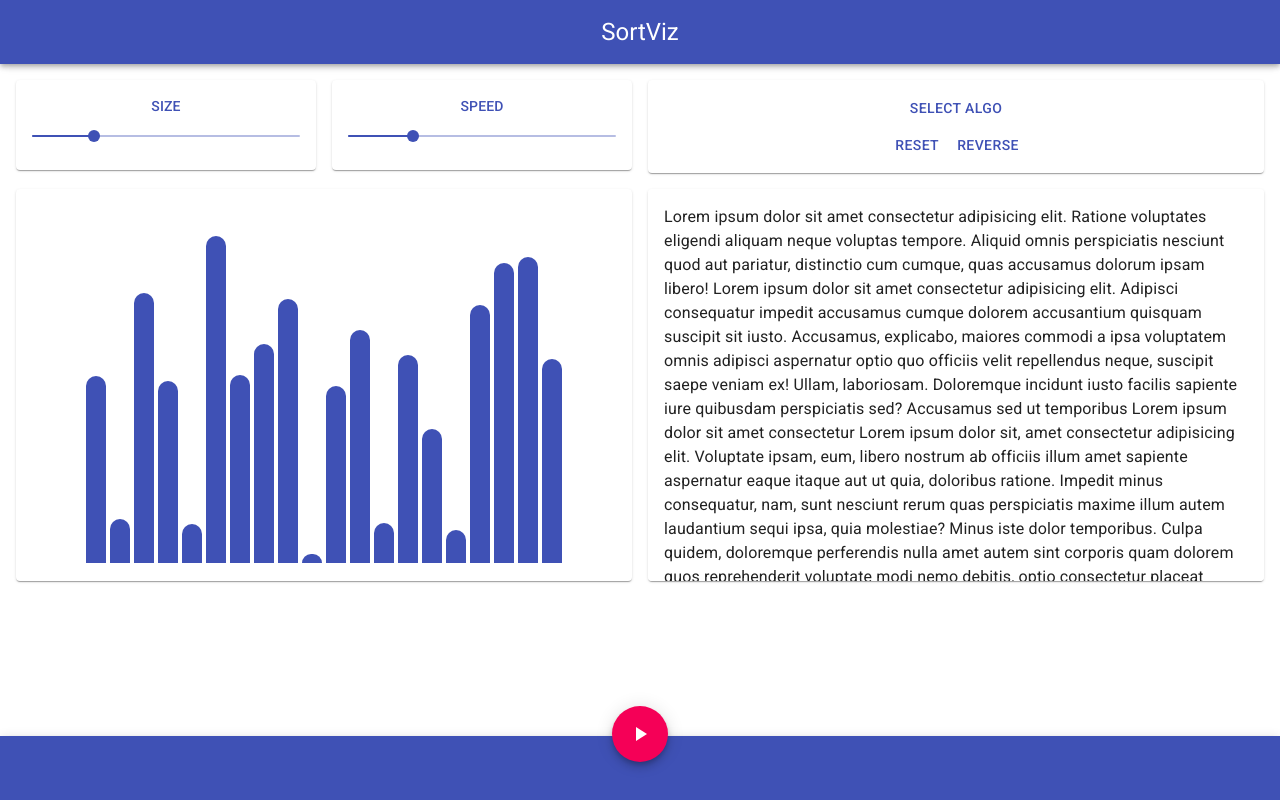
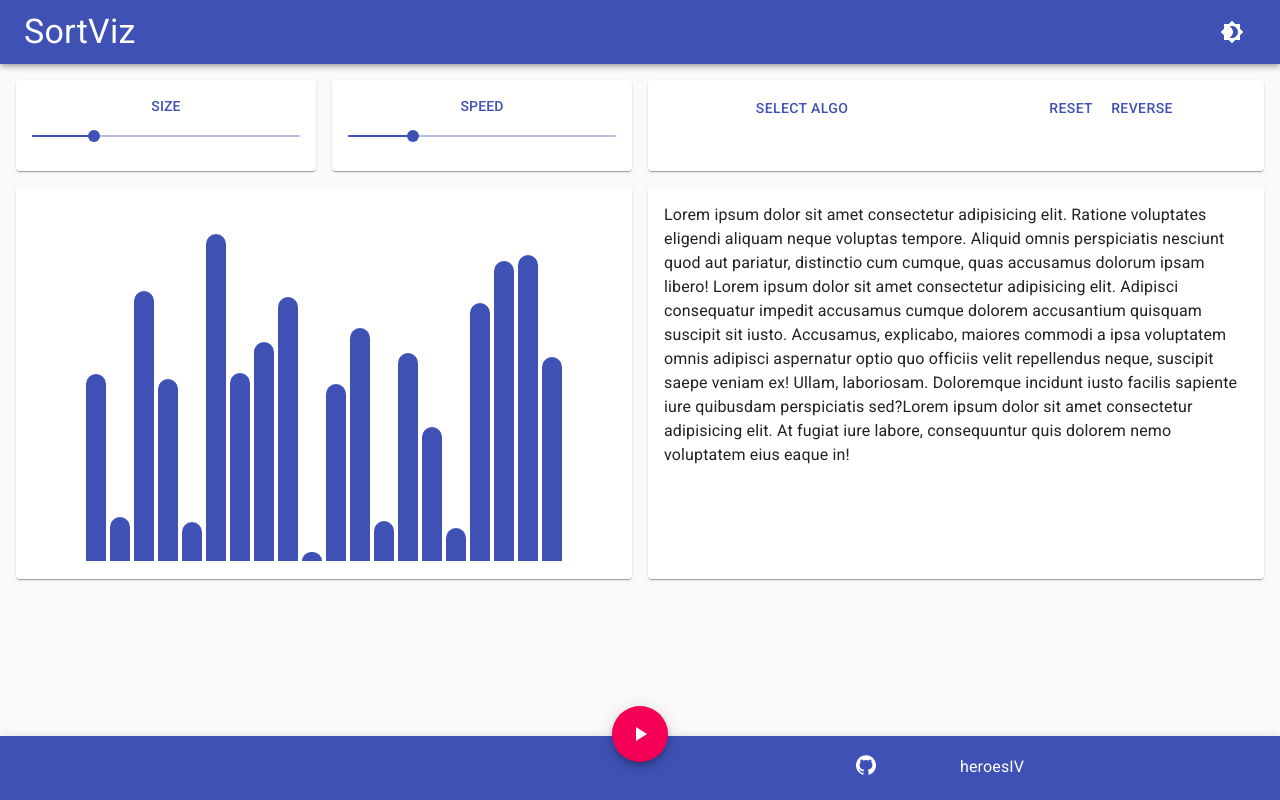
Before and after one commit to heroesIV/SortViz, a React (Create React App) app: page / in a window 1280 px wide. Built offline with nearby package versions, Linux system fonts and the light colour scheme.

Commit message:
dark mode

```diff
--- a/src/App.js
+++ b/src/App.js
@@ -1,16 +1,40 @@
-import React from "react";
+import { DataContext } from "./DataContext";
+import React, { useContext } from "react";
 import SortViz from "./components/SortViz";
 import Appbar from "./components/Appbar";
-import { DataProvider } from "./DataContext";
+import { lightTheme, darkTheme } from "./Theme";
+import { ThemeProvider } from "@material-ui/core/styles";
+import CssBaseline from "@material-ui/core/CssBaseline";
 
 function App() {
+  const [
+    length,
+    setLength,
+    array,
+    setArray,
+    ogArray,
+    setOgArray,
+    speed,
+    setSpeed,
+    running,
+    setRunning,
+    disable,
+    setDisable,
+    algo,
+    setAlgo,
+    sorted,
+    setSorted,
+    darkMode,
+    setDarkMode,
+  ] = useContext(DataContext);
   return (
-    <div>
-      <DataProvider>
+    <>
+      <ThemeProvider theme={darkMode ? darkTheme : lightTheme}>
+        <CssBaseline />
         <Appbar />
         <SortViz />
-      </DataProvider>
-    </div>
+      </ThemeProvider>
+    </>
   );
 }
 
--- a/src/DataContext.js
+++ b/src/DataContext.js
@@ -14,6 +14,8 @@ export function DataProvider(props) {
   const [sorted, setSorted] = useState(false);
 
   const [algo, setAlgo] = useState("");
+
+  const [darkMode, setDarkMode] = useState(false);
 
   return (
     <DataContext.Provider
@@ -34,6 +36,8 @@ export function DataProvider(props) {
         setAlgo,
         sorted,
         setSorted,
+        darkMode,
+        setDarkMode,
       ]}
     >
       {props.children}
--- a/src/Theme.js
+++ b/src/Theme.js
@@ -2,6 +2,19 @@ import { createMuiTheme } from "@material-ui/core/styles";
 import purple from "@material-ui/core/colors/purple";
 import green from "@material-ui/core/colors/green";
 
-const theme = createMuiTheme({});
+export const lightTheme = createMuiTheme({
+  palette: {
+    type: "light",
+  },
+});
 
-export default theme;
+export const darkTheme = createMuiTheme({
+  palette: {
+    type: "dark",
+    primary: green,
+    background: {
+      default: "#000",
+      paper: "#121212",
+    },
+  },
+});
--- a/src/components/Appbar.js
+++ b/src/components/Appbar.js
@@ -10,25 +10,66 @@ import {
 import { makeStyles } from "@material-ui/core/styles";
 import { DataContext } from "../DataContext";
 import React, { useContext } from "react";
+import Brightness4Icon from "@material-ui/icons/Brightness4";
+import IconButton from "@material-ui/core/IconButton";
 
 const useStyles = makeStyles((theme) => ({
   appBar: {
     top: 0,
     bottom: "auto",
   },
+  typgraphyStyles: {
+    flex: 1,
+  },
 }));
 
 export default function Appbar() {
+  const [
+    length,
+    setLength,
+    array,
+    setArray,
+    ogArray,
+    setOgArray,
+    speed,
+    setSpeed,
+    running,
+    setRunning,
+    disable,
+    setDisable,
+    algo,
+    setAlgo,
+    sorted,
+    setSorted,
+    darkMode,
+    setDarkMode,
+  ] = useContext(DataContext);
   const classes = useStyles();
   return (
     <Grid container>
-      <AppBar position="fixed" className={classes.appBar}>
+      <AppBar
+        position="fixed"
+        className={classes.appBar}
+        color={darkMode ? "inherit" : "primary"}
+      >
         <Toolbar>
-          <Grid item xs={12}>
-            <Typography align="center" variant="h5">
-              SortViz
-            </Typography>
-          </Grid>
+          <Typography
+            // align="center"
+            variant="h4"
+            className={classes.typgraphyStyles}
+          >
+            SortViz
+          </Typography>
+          <IconButton
+            className={classes.menuButton}
+            color="inherit"
+            aria-label="menu"
+            onClick={() => {
+              setDarkMode(!darkMode);
+            }}
+          >
+            <Brightness4Icon />
+          </IconButton>
         </Toolbar>
       </AppBar>
       <Toolbar />
--- a/src/components/Bars.js
+++ b/src/components/Bars.js
@@ -28,7 +28,7 @@ const useStyles = makeStyles((theme) => ({
   },
   paperStyle1: {
     padding: theme.spacing(2),
-    height: "360px",
+    height: "100%",
     overflow: "auto",
   },
   barsContainer: {
@@ -53,7 +53,7 @@ const useStyles = makeStyles((theme) => ({
     // margin: "auto",
   },
   info: {
-    // height: "340px",
+    height: "360px",
     // margin: theme.spacing(1),
   },
 }));
@@ -112,20 +112,9 @@ export default function Bars() {
               Accusamus, explicabo, maiores commodi a ipsa voluptatem omnis
               adipisci aspernatur optio quo officiis velit repellendus neque,
               suscipit saepe veniam ex! Ullam, laboriosam. Doloremque incidunt
-              iusto facilis sapiente iure quibusdam perspiciatis sed? Accusamus
-              sed ut temporibus Lorem ipsum dolor sit amet consectetur Lorem
-              ipsum dolor sit, amet consectetur adipisicing elit. Voluptate
-              ipsam, eum, libero nostrum ab officiis illum amet sapiente
-              aspernatur eaque itaque aut ut quia, doloribus ratione. Impedit
-              minus consequatur, nam, sunt nesciunt rerum quas perspiciatis
-              maxime illum autem laudantium sequi ipsa, quia molestiae? Minus
-              iste dolor temporibus. Culpa quidem, doloremque perferendis nulla
-              amet autem sint corporis quam dolorem quos reprehenderit voluptate
-              modi nemo debitis, optio consectetur placeat voluptates ex rem?
-              Suscipit architecto quidem sed ad minus esse ipsam ipsum? Iure
-              modi architecto sed temporibus eius corrupti, suscipit quidem
-              voluptatum est neque consequuntur unde beatae odit cum numquam
-              dignissimos rem alias? adipisicing elit.
+              iusto facilis sapiente iure quibusdam perspiciatis sed?Lorem ipsum
+              dolor sit amet consectetur adipisicing elit. At fugiat iure
+              labore, consequuntur quis dolorem nemo voluptatem eius eaque in!
             </Typography>
           </Grid>
         </Paper>
--- a/src/components/BottomAppbar.js
+++ b/src/components/BottomAppbar.js
@@ -1,23 +1,12 @@
 import React, { useContext } from "react";
 import { makeStyles } from "@material-ui/core/styles";
-import { AppBar, Toolbar, Fab } from "@material-ui/core";
+import { AppBar, Toolbar, Fab, Typography, Grid } from "@material-ui/core";
 import PlayArrowIcon from "@material-ui/icons/PlayArrow";
 import PauseIcon from "@material-ui/icons/Pause";
 import { DataContext } from "../DataContext";
+import GitHubIcon from "@material-ui/icons/GitHub";
 
 const useStyles = makeStyles((theme) => ({
-  text: {
-    padding: theme.spacing(2, 2, 0),
-  },
-  paper: {
-    paddingBottom: 50,
-  },
-  list: {
-    marginBottom: theme.spacing(2),
-  },
-  subheader: {
-    backgroundColor: theme.palette.background.paper,
-  },
   appBar: {
     top: "auto",
     bottom: 0,
@@ -33,10 +22,13 @@ const useStyles = makeStyles((theme) => ({
     right: 0,
     margin: "0 auto",
   },
+  typgraphyStyles: {
+    flex: 1,
+    wordSpacing: "15px",
+  },
 }));
 
 export default function BottomAppbar({ handlePause }) {
-  const classes = useStyles();
   const [
     length,
     setLength,
@@ -54,12 +46,20 @@ export default function BottomAppbar({ handlePause }) {
     setAlgo,
     sorted,
     setSorted,
+    darkMode,
+    setDarkMode,
   ] = useContext(DataContext);
+
+  const classes = useStyles();
 
   return (
     <>
       <Toolbar />
-      <AppBar position="fixed" color="primary" className={classes.appBar}>
+      <AppBar
+        position="fixed"
+        className={classes.appBar}
+        color={darkMode ? "inherit" : "primary"}
+      >
         <Toolbar>
           <Fab
             color="secondary"
@@ -70,7 +70,19 @@ export default function BottomAppbar({ handlePause }) {
           >
             {running ? <PauseIcon /> : <PlayArrowIcon />}
           </Fab>
+
           <div className={classes.grow} />
+          <Grid container spacing={2}>
+            <Grid item xs={8} />
+            <Grid item xs={1}>
+              <GitHubIcon fontSize="small" />
+            </Grid>
+            <Grid item xs={3}>
+              <Typography className={classes.typgraphyStyles}>
+                heroesIV
+              </Typography>
+            </Grid>
+          </Grid>
         </Toolbar>
       </AppBar>
     </>
--- a/src/components/NavBar.js
+++ b/src/components/NavBar.js
@@ -6,7 +6,7 @@ import SimpleMenu from "./SimpleMenu";
 
 const useStyles = makeStyles((theme) => ({
   buttonStyles: {
-    marginBottom: "10px",
+    margin: "10px 0 10px 0",
   },
   sliderContainer: {
     padding: theme.spacing(1),
@@ -26,7 +26,9 @@ const useStyles = makeStyles((theme) => ({
   paperStyle: {
     padding: theme.spacing(2),
   },
-  algoPaper: {},
+  algoPaper: {
+    height: "100%",
+  },
 }));
 
 export default function NavBar({
@@ -106,8 +108,12 @@ export default function NavBar({
       </Grid>
       <Grid item xs={12} sm={6} className={classes.sliderItem}>
         <Paper className={classes.algoPaper}>
+          <Grid container direction="row" alignItems="center" justify="center">
+            <Grid item xs={6} style={{ height: "100%" }}>
               <SimpleMenu styles={classes.buttonStyles} />
+            </Grid>
 
+            <Grid item xs={6}>
               <Button
                 onClick={handleReset}
                 disabled={disable}
@@ -124,6 +130,8 @@ export default function NavBar({
               >
                 Reverse
               </Button>
+            </Grid>
+          </Grid>
         </Paper>
       </Grid>
     </Grid>
--- a/src/components/SimpleMenu.js
+++ b/src/components/SimpleMenu.js
@@ -4,7 +4,7 @@ import Button from "@material-ui/core/Button";
 import Menu from "@material-ui/core/Menu";
 import MenuItem from "@material-ui/core/MenuItem";
 
-export default function SimpleMenu() {
+export default function SimpleMenu({ styles }) {
   const [anchorEl, setAnchorEl] = React.useState(null);
 
   const [
@@ -51,9 +51,9 @@ export default function SimpleMenu() {
         aria-controls="simple-menu"
         aria-haspopup="true"
         onClick={handleClick}
-        style={{ marginTop: "10px" }}
         color="primary"
         disabled={sorted}
+        className={styles}
       >
         {algo ? algo : "Select Algo"}
       </Button>
--- a/src/components/SortViz.js
+++ b/src/components/SortViz.js
@@ -6,7 +6,7 @@ import { getQuickSortAnimations } from "../sortingAlgorithms/QuickSort";
 import BottomAppbar from "./BottomAppbar";
 
 import NavBar from "./NavBar";
-import theme from "../Theme";
+import { lightTheme, darkTheme } from "../Theme";
 
 import { Grid } from "@material-ui/core";
 
@@ -28,7 +28,11 @@ export default function SortViz() {
     setAlgo,
     sorted,
     setSorted,
+    darkMode,
+    setDarkMode,
   ] = useContext(DataContext);
+
+  const theme = darkMode ? darkTheme : lightTheme;
 
   const makeArray = () => {
     const newArray = Array.from(Array(length), () =>
```
Also changed, not shown: src/index.js (+4 -4 lines), src/test.txt (deleted). Lines whose indentation alone changed are shown as unchanged.
